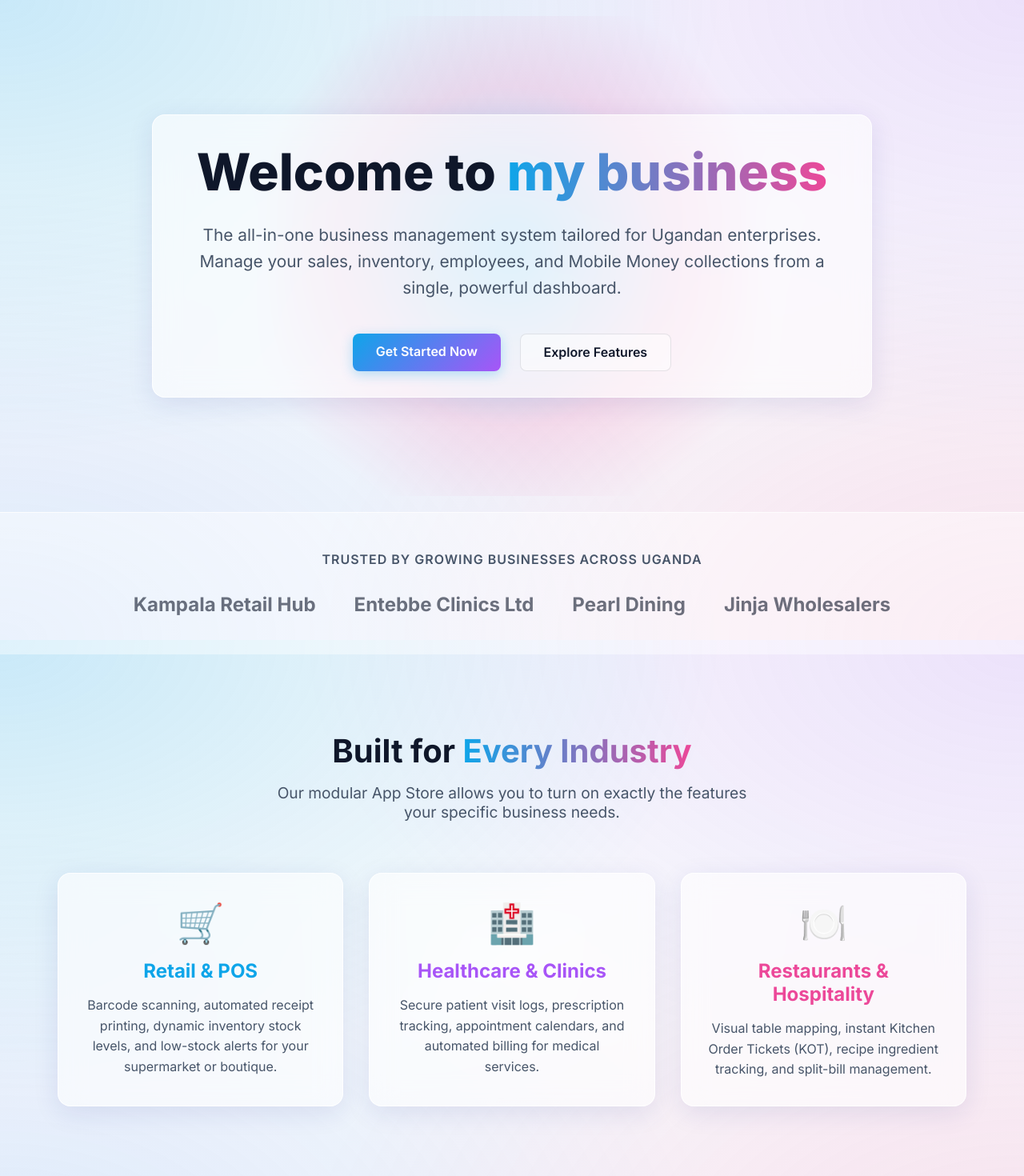
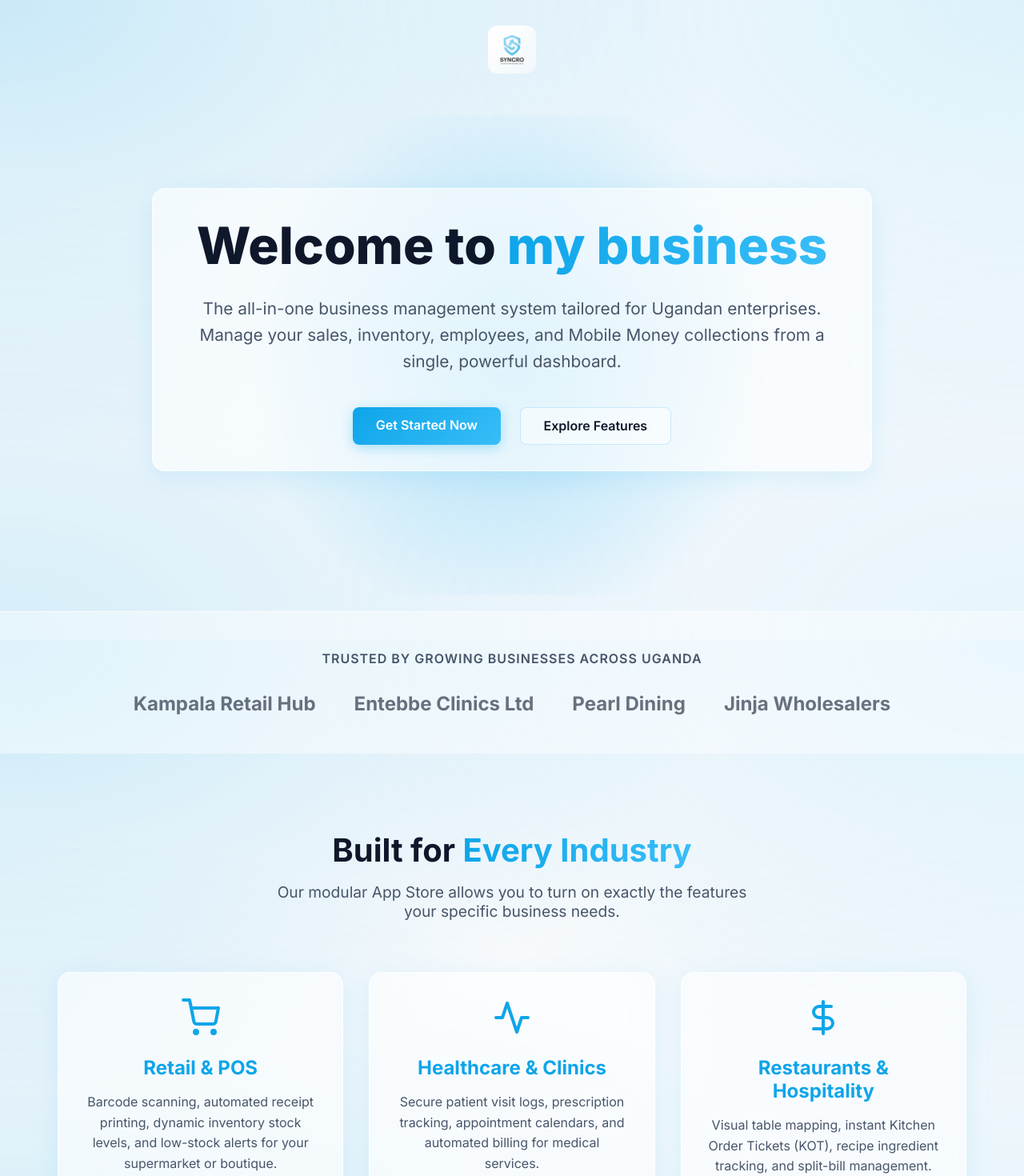
Before and after one commit to laptertechnologies-hue/MYBUSINESS, a Next.js app: page / in a window 1280 px wide. Shown: the top 1470 px of the page at 80% size. Built offline with nearby package versions, Linux system fonts and the light colour scheme.

Commit message:
UI: Switch to pure Light Blue theme, add custom logo, SVG icons, and Lapter Technologies footer

```diff
--- a/src/app/globals.css
+++ b/src/app/globals.css
@@ -2,15 +2,15 @@
   --bg-color: #f8fafc; /* Very light slate */
   --text-primary: #0f172a; /* Slate 900 */
   --text-secondary: #475569; /* Slate 600 */
-  --accent-color: #0ea5e9; /* Sky Blue - Vibrant */
-  --accent-hover: #0284c7; /* Darker Sky */
-  --accent-purple: #a855f7; /* Vibrant Purple */
-  --accent-pink: #ec4899; /* Vibrant Pink */
+  --accent-color: #0ea5e9; /* Light Blue */
+  --accent-hover: #0284c7; /* Darker Light Blue */
+  --accent-purple: #38bdf8; /* Secondary Light Blue */
+  --accent-pink: #7dd3fc; /* Tertiary Light Blue */
 
   /* Light Mode Glassmorphism */
   --glass-bg: rgba(255, 255, 255, 0.6);
   --glass-border: rgba(255, 255, 255, 0.8);
-  --glass-shadow: 0 8px 32px rgba(31, 38, 135, 0.1);
+  --glass-shadow: 0 8px 32px rgba(14, 165, 233, 0.1); /* Light blue shadow */
 }
 
 * {
@@ -24,9 +24,9 @@ body {
   background-color: var(--bg-color);
   background-image:
     radial-gradient(at 0% 0%, rgba(14, 165, 233, 0.2) 0px, transparent 50%),
-    radial-gradient(at 100% 0%, rgba(168, 85, 247, 0.15) 0px, transparent 50%),
-    radial-gradient(at 100% 100%, rgba(236, 72, 153, 0.15) 0px, transparent 50%),
-    radial-gradient(at 0% 100%, rgba(59, 130, 246, 0.15) 0px, transparent 50%);
+    radial-gradient(at 100% 0%, rgba(56, 189, 248, 0.15) 0px, transparent 50%),
+    radial-gradient(at 100% 100%, rgba(125, 211, 252, 0.15) 0px, transparent 50%),
+    radial-gradient(at 0% 100%, rgba(14, 165, 233, 0.15) 0px, transparent 50%);
   background-attachment: fixed;
   color: var(--text-primary);
   min-height: 100vh;
@@ -59,7 +59,7 @@ a {
 
 .glass-panel:hover {
   transform: translateY(-5px);
-  box-shadow: 0 12px 40px rgba(31, 38, 135, 0.15);
+  box-shadow: 0 12px 40px rgba(14, 165, 233, 0.2);
 }
 
 .btn-primary {
@@ -78,7 +78,7 @@ a {
 }
 
 .btn-primary:hover {
-  box-shadow: 0 6px 20px rgba(168, 85, 247, 0.4);
+  box-shadow: 0 6px 20px rgba(14, 165, 233, 0.5);
 }
 
 .btn-primary:active {
@@ -88,7 +88,7 @@ a {
 .btn-secondary {
   background-color: rgba(255, 255, 255, 0.5);
   color: var(--text-primary);
-  border: 1px solid rgba(15, 23, 42, 0.1);
+  border: 1px solid rgba(14, 165, 233, 0.2);
   border-radius: 8px;
   padding: 0.8rem 1.8rem;
   font-size: 1rem;
@@ -101,10 +101,11 @@ a {
 
 .btn-secondary:hover {
   background-color: rgba(255, 255, 255, 0.8);
+  border-color: var(--accent-color);
 }
 
 .gradient-text {
-  background: linear-gradient(90deg, var(--accent-color), var(--accent-pink));
+  background: linear-gradient(90deg, var(--accent-color), var(--accent-purple));
   -webkit-background-clip: text;
   -webkit-text-fill-color: transparent;
   background-clip: text;
@@ -129,7 +130,7 @@ a {
   transform: translate(-50%, -50%);
   width: 600px;
   height: 600px;
-  background: radial-gradient(circle, rgba(14,165,233,0.3) 0%, rgba(236,72,153,0.15) 50%, rgba(255,255,255,0) 80%);
+  background: radial-gradient(circle, rgba(14,165,233,0.3) 0%, rgba(56,189,248,0.15) 50%, rgba(255,255,255,0) 80%);
   z-index: -1;
   pointer-events: none;
 }
@@ -158,7 +159,7 @@ a {
   width: 100%;
   border-radius: 12px;
   border: 4px solid rgba(255, 255, 255, 0.8);
-  box-shadow: 0 10px 30px rgba(0, 0, 0, 0.1);
+  box-shadow: 0 10px 30px rgba(14, 165, 233, 0.1);
 }
 
 /* Form inputs for register page */
@@ -166,7 +167,7 @@ a {
   width: 100%;
   padding: 0.8rem;
   border-radius: 8px;
-  border: 1px solid rgba(15, 23, 42, 0.2);
+  border: 1px solid rgba(14, 165, 233, 0.2);
   background: rgba(255, 255, 255, 0.6);
   color: var(--text-primary);
   outline: none;
--- a/src/app/page.tsx
+++ b/src/app/page.tsx
@@ -4,8 +4,13 @@ import Image from 'next/image';
 export default function Home() {
   return (
     <main>
+      {/* Header with Logo */}
+      <header style={{ padding: '2rem', display: 'flex', justifyContent: 'center' }}>
+        <Image src="/logo.png" alt="My Business Logo" width={60} height={60} style={{ borderRadius: '12px' }} />
+      </header>
+
       {/* Hero Section */}
-      <section className="hero-section">
+      <section className="hero-section" style={{ paddingTop: '2rem' }}>
         <div className="hero-bg-glow"></div>
         <div className="glass-panel" style={{ maxWidth: '900px', margin: '0 auto', position: 'relative', zIndex: 10 }}>
           <h1 style={{ fontSize: '4rem', marginBottom: '1.5rem', fontWeight: 800 }}>
@@ -33,7 +38,6 @@ export default function Home() {
             Trusted by Growing Businesses Across Uganda
           </p>
           <div style={{ display: 'flex', justifyContent: 'center', gap: '3rem', flexWrap: 'wrap', opacity: 0.6 }}>
-            {/* Placeholder Partner Logos/Names */}
             <h3 style={{ fontSize: '1.5rem', fontWeight: 700, color: 'var(--text-primary)' }}>Kampala Retail Hub</h3>
             <h3 style={{ fontSize: '1.5rem', fontWeight: 700, color: 'var(--text-primary)' }}>Entebbe Clinics Ltd</h3>
             <h3 style={{ fontSize: '1.5rem', fontWeight: 700, color: 'var(--text-primary)' }}>Pearl Dining</h3>
@@ -57,20 +61,32 @@ export default function Home() {
           <div style={{ display: 'grid', gridTemplateColumns: 'repeat(auto-fit, minmax(300px, 1fr))', gap: '2rem' }}>
             {/* Retail */}
             <div className="glass-panel" style={{ textAlign: 'center' }}>
-              <div style={{ fontSize: '3rem', marginBottom: '1rem' }}>🛒</div>
+              <div style={{ marginBottom: '1.5rem', display: 'flex', justifyContent: 'center' }}>
+                <svg width="48" height="48" viewBox="0 0 24 24" fill="none" stroke="var(--accent-color)" strokeWidth="2" strokeLinecap="round" strokeLinejoin="round">
+                  <circle cx="9" cy="21" r="1"></circle><circle cx="20" cy="21" r="1"></circle><path d="M1 1h4l2.68 13.39a2 2 0 0 0 2 1.61h9.72a2 2 0 0 0 2-1.61L23 6H6"></path>
+                </svg>
+              </div>
               <h3 style={{ fontSize: '1.5rem', marginBottom: '1rem', color: 'var(--accent-color)' }}>Retail & POS</h3>
               <p style={{ color: 'var(--text-secondary)', lineHeight: '1.6' }}>Barcode scanning, automated receipt printing, dynamic inventory stock levels, and low-stock alerts for your supermarket or boutique.</p>
             </div>
             {/* Healthcare */}
             <div className="glass-panel" style={{ textAlign: 'center' }}>
-              <div style={{ fontSize: '3rem', marginBottom: '1rem' }}>🏥</div>
-              <h3 style={{ fontSize: '1.5rem', marginBottom: '1rem', color: 'var(--accent-purple)' }}>Healthcare & Clinics</h3>
+              <div style={{ marginBottom: '1.5rem', display: 'flex', justifyContent: 'center' }}>
+                <svg width="48" height="48" viewBox="0 0 24 24" fill="none" stroke="var(--accent-color)" strokeWidth="2" strokeLinecap="round" strokeLinejoin="round">
+                  <path d="M22 12h-4l-3 9L9 3l-3 9H2"></path>
+                </svg>
+              </div>
+              <h3 style={{ fontSize: '1.5rem', marginBottom: '1rem', color: 'var(--accent-color)' }}>Healthcare & Clinics</h3>
               <p style={{ color: 'var(--text-secondary)', lineHeight: '1.6' }}>Secure patient visit logs, prescription tracking, appointment calendars, and automated billing for medical services.</p>
             </div>
             {/* Hospitality */}
             <div className="glass-panel" style={{ textAlign: 'center' }}>
-              <div style={{ fontSize: '3rem', marginBottom: '1rem' }}>🍽️</div>
-              <h3 style={{ fontSize: '1.5rem', marginBottom: '1rem', color: 'var(--accent-pink)' }}>Restaurants & Hospitality</h3>
+              <div style={{ marginBottom: '1.5rem', display: 'flex', justifyContent: 'center' }}>
+                <svg width="48" height="48" viewBox="0 0 24 24" fill="none" stroke="var(--accent-color)" strokeWidth="2" strokeLinecap="round" strokeLinejoin="round">
+                  <path d="M12 2v20M17 5H9.5a3.5 3.5 0 0 0 0 7h5a3.5 3.5 0 0 1 0 7H6"></path>
+                </svg>
+              </div>
+              <h3 style={{ fontSize: '1.5rem', marginBottom: '1rem', color: 'var(--accent-color)' }}>Restaurants & Hospitality</h3>
               <p style={{ color: 'var(--text-secondary)', lineHeight: '1.6' }}>Visual table mapping, instant Kitchen Order Tickets (KOT), recipe ingredient tracking, and split-bill management.</p>
             </div>
           </div>
@@ -123,7 +139,7 @@ export default function Home() {
               />
             </div>
             <div style={{ order: 1 }}>
-              <h3 style={{ fontSize: '2rem', marginBottom: '1rem', color: 'var(--accent-purple)' }}>
+              <h3 style={{ fontSize: '2rem', marginBottom: '1rem', color: 'var(--accent-color)' }}>
                 Seamless Local Integrations
               </h3>
               <p style={{ fontSize: '1.1rem', color: 'var(--text-secondary)', lineHeight: '1.7', marginBottom: '1.5rem' }}>
@@ -167,10 +183,10 @@ export default function Home() {
             </div>
 
             {/* Professional Package */}
-            <div className="glass-panel" style={{ display: 'flex', flexDirection: 'column', transform: 'scale(1.05)', borderColor: 'var(--accent-purple)', boxShadow: '0 10px 40px rgba(168, 85, 247, 0.2)' }}>
-              <div style={{ background: 'var(--accent-purple)', color: '#fff', textAlign: 'center', padding: '0.25rem', borderRadius: '4px', fontSize: '0.8rem', fontWeight: 'bold', marginBottom: '1rem' }}>MOST POPULAR</div>
+            <div className="glass-panel" style={{ display: 'flex', flexDirection: 'column', transform: 'scale(1.05)', borderColor: 'var(--accent-color)', boxShadow: '0 10px 40px rgba(14, 165, 233, 0.2)' }}>
+              <div style={{ background: 'var(--accent-color)', color: '#fff', textAlign: 'center', padding: '0.25rem', borderRadius: '4px', fontSize: '0.8rem', fontWeight: 'bold', marginBottom: '1rem' }}>MOST POPULAR</div>
               <h3 style={{ fontSize: '1.5rem', color: 'var(--text-primary)', marginBottom: '0.5rem' }}>Professional</h3>
-              <div style={{ fontSize: '2.5rem', fontWeight: 800, color: 'var(--accent-purple)', marginBottom: '1.5rem' }}>UGX 50,000<span style={{ fontSize: '1rem', color: 'var(--text-secondary)' }}>/mo</span></div>
+              <div style={{ fontSize: '2.5rem', fontWeight: 800, color: 'var(--accent-color)', marginBottom: '1.5rem' }}>UGX 50,000<span style={{ fontSize: '1rem', color: 'var(--text-secondary)' }}>/mo</span></div>
               <p style={{ color: 'var(--text-secondary)', marginBottom: '2rem' }}>Ideal for growing businesses with staff and multiple operations.</p>
               <ul style={{ color: 'var(--text-secondary)', lineHeight: '2', paddingLeft: '1.5rem', marginBottom: '2rem', flex: 1 }}>
                 <li>Unlimited User Accounts</li>
@@ -184,7 +200,7 @@ export default function Home() {
             {/* Enterprise Package */}
             <div className="glass-panel" style={{ display: 'flex', flexDirection: 'column' }}>
               <h3 style={{ fontSize: '1.5rem', color: 'var(--text-primary)', marginBottom: '0.5rem' }}>Enterprise</h3>
-              <div style={{ fontSize: '2.5rem', fontWeight: 800, color: 'var(--accent-pink)', marginBottom: '1.5rem' }}>UGX 100,000<span style={{ fontSize: '1rem', color: 'var(--text-secondary)' }}>/mo</span></div>
+              <div style={{ fontSize: '2.5rem', fontWeight: 800, color: 'var(--accent-color)', marginBottom: '1.5rem' }}>UGX 100,000<span style={{ fontSize: '1rem', color: 'var(--text-secondary)' }}>/mo</span></div>
               <p style={{ color: 'var(--text-secondary)', marginBottom: '2rem' }}>For multi-branch businesses requiring advanced tools.</p>
               <ul style={{ color: 'var(--text-secondary)', lineHeight: '2', paddingLeft: '1.5rem', marginBottom: '2rem', flex: 1 }}>
                 <li>Unlimited User Accounts</li>
@@ -198,9 +214,53 @@ export default function Home() {
         </div>
       </section>
 
-      {/* Footer */}
-      <footer style={{ padding: '3rem 0', textAlign: 'center', borderTop: '1px solid var(--glass-border)', marginTop: 'auto' }}>
-        <p style={{ color: 'var(--text-secondary)' }}>&copy; {new Date().getFullYear()} My Business. All rights reserved in Uganda.</p>
+      {/* 3-Column Footer */}
+      <footer style={{ background: 'rgba(255, 255, 255, 0.8)', padding: '4rem 0 2rem 0', borderTop: '1px solid var(--glass-border)', marginTop: 'auto' }}>
+        <div className="container">
+          <div style={{ display: 'grid', gridTemplateColumns: 'repeat(auto-fit, minmax(250px, 1fr))', gap: '3rem', marginBottom: '3rem' }}>
+
+            {/* Column 1: About */}
+            <div>
+              <Image src="/logo.png" alt="My Business Logo" width={40} height={40} style={{ borderRadius: '8px', marginBottom: '1rem' }} />
+              <h4 style={{ fontSize: '1.2rem', fontWeight: 700, marginBottom: '1rem' }}>My Business SaaS</h4>
+              <p style={{ color: 'var(--text-secondary)', lineHeight: '1.6' }}>
+                Empowering Ugandan SMEs with world-class digital management tools. Manage sales, tracking, and payments all in one place.
+              </p>
+            </div>
+
+            {/* Column 2: Quick Links */}
+            <div>
+              <h4 style={{ fontSize: '1.2rem', fontWeight: 700, marginBottom: '1rem' }}>Quick Links</h4>
+              <ul style={{ listStyle: 'none', padding: 0, color: 'var(--text-secondary)', lineHeight: '2' }}>
+                <li><Link href="#features" style={{ textDecoration: 'none', color: 'inherit' }}>Features</Link></li>
+                <li><Link href="#" style={{ textDecoration: 'none', color: 'inherit' }}>Pricing</Link></li>
+                <li><Link href="/register" style={{ textDecoration: 'none', color: 'inherit' }}>Create Account</Link></li>
+                <li><Link href="#" style={{ textDecoration: 'none', color: 'inherit' }}>Login</Link></li>
+              </ul>
+            </div>
+
+            {/* Column 3: Contact & Dev Info */}
+            <div>
+              <h4 style={{ fontSize: '1.2rem', fontWeight: 700, marginBottom: '1rem' }}>Contact & Info</h4>
+              <ul style={{ listStyle: 'none', padding: 0, color: 'var(--text-secondary)', lineHeight: '2', marginBottom: '1rem' }}>
+                <li>Email: support@mybusiness.co.ug</li>
+                <li>Location: Kampala, Uganda</li>
+              </ul>
+              <div style={{ padding: '1rem', background: 'rgba(14, 165, 233, 0.1)', borderRadius: '8px', border: '1px solid rgba(14, 165, 233, 0.2)' }}>
+                <p style={{ fontSize: '0.9rem', color: 'var(--text-secondary)', fontWeight: 600 }}>
+                  Crafted with passion by
+                </p>
+                <p style={{ fontSize: '1.1rem', fontWeight: 800, color: 'var(--accent-color)' }}>
+                  Lapter Technologies
+                </p>
+              </div>
+            </div>
+
+          </div>
+          <div style={{ textAlign: 'center', color: 'var(--text-secondary)', paddingTop: '2rem', borderTop: '1px solid rgba(15, 23, 42, 0.1)' }}>
+            &copy; {new Date().getFullYear()} My Business SaaS. All rights reserved.
+          </div>
+        </div>
       </footer>
     </main>
   );
```
Also changed, not shown: public/logo.png (added).
